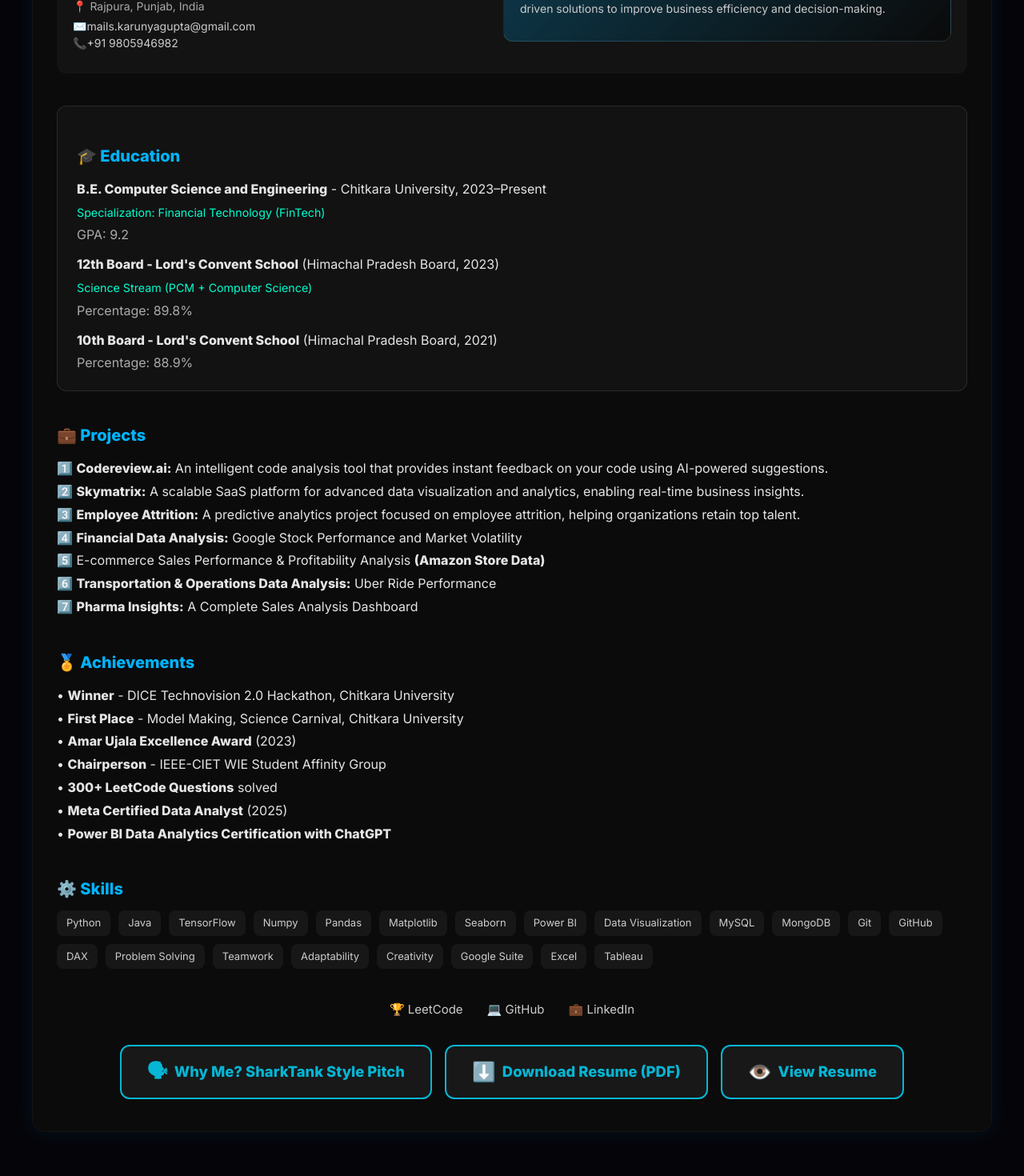
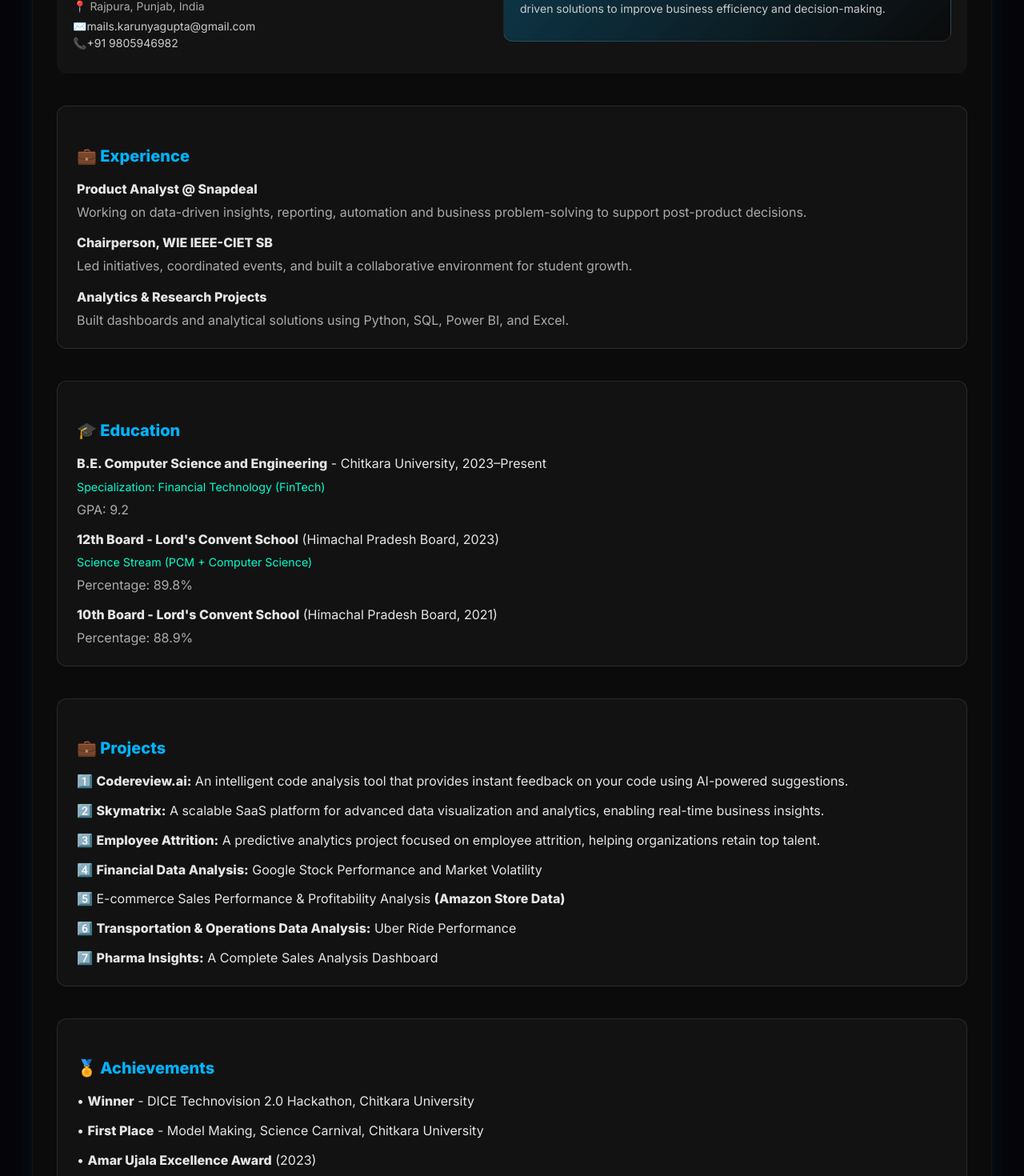
Before and after one commit to KarunyaGupta/Portfolio, a React (Vite) app: page /resume in a window 1280 px wide. Shown: the part 460-1930 px from the top of the page at 80% size. Built offline with nearby package versions, Linux system fonts and the light colour scheme; the HTML template or start-up script is replaced by a standard one.

Commit message:
UI changes

```diff
--- a/package.json
+++ b/package.json
@@ -11,6 +11,8 @@
     "d3": "^7.9.0",
     "emailjs-com": "^3.2.0",
     "framer-motion": "^10.12.6",
+    "html2canvas": "^1.4.1",
+    "jspdf": "^4.2.1",
     "lucide-react": "^0.552.0",
     "react": "^18.2.0",
     "react-dom": "^18.2.0",
--- a/src/pages/About.jsx
+++ b/src/pages/About.jsx
@@ -59,68 +59,59 @@ const AboutMe = () => {
             textAlign: "justify",
           }}
         >
-          Hi, I’m <strong>Karunya Gupta</strong> - an aspiring{" "}
-          <strong>Analyst</strong> and{" "}
-          <strong></strong> with a passion for turning
-          data into actionable insights.
+          Hi, I’m <strong>Karunya Gupta</strong> - a <strong>Product Analyst</strong> and
+          final-year <strong>B.E. Computer Science and Engineering</strong> student at
+          <strong> Chitkara University</strong>. I’m passionate about turning data,
+          user behavior, and business context into clear, actionable insights.
         </p>
-        <p className="text-gray-700 mb-4" style={{textAlign: "justify" }}>
-          As a pre-final year
-          <strong> B.E. Computer Science and Engineering</strong> student at
-          <strong> Chitkara University</strong>, I combine academic learning with
-          hands-on projects and leadership experience.
+        <p className="text-gray-700 mb-4" style={{ textAlign: "justify" }}>
+          Currently, I’m working in analytics and product-focused problem solving,
+          while also strengthening my skills in data analysis, business strategy,
+          and AI-driven decision making.
         </p>
 
 
         <div className="mb-4">
           <h2 className="text-xl font-medium mb-2">What I do</h2>
-          <ul className="list-disc list-inside text-gray-700" style={{textAlign: "justify" }}>
+          <ul className="list-disc list-inside text-gray-700" style={{ textAlign: "justify" }}>
             <li>
-          <strong>Data Analysis & Visualization</strong> (Excel, Power BI, DAX, SQL, Python)
+              <strong>Product & Data Analysis</strong> using SQL, Python, Excel, and Power BI
             </li>
             <li>
-          <strong>Business Insights & Reporting</strong> : turning data into
-          action
+              <strong>Business Insights & Reporting</strong> to support decisions and improve outcomes
             </li>
             <li>
-          <strong>Generative AI & Prompt Engineering</strong> : exploring real
-          business applications
+              <strong>Dashboarding & Storytelling</strong> with clear, data-driven narratives
             </li>
             <li>
-          <strong>Leadership & Collaboration</strong> through IEEE WIE initiatives
+              <strong>Leadership & Collaboration</strong> through IEEE WIE and team-based initiatives
             </li>
           </ul>
           </div>
 
-
           <div className="mb-4">
           <h2 className="text-xl font-medium mb-2">My approach</h2>
-          <p className="text-gray-700" style={{textAlign: "justify" }}>
-          I believe technology should be people-centered. I focus on building
-          solutions that are insightful, easy to understand, and useful for
-          decision-making. Leading IEEE WIE, organizing events, and collaborating
-          with diverse teams has sharpened my communication, project
-          management, and problem-solving skills.
+          <p className="text-gray-700" style={{ textAlign: "justify" }}>
+            I believe strong solutions come from combining data, curiosity, and clear communication.
+            I focus on understanding the problem first, then using analytics and collaboration to create
+            practical, impact-driven outcomes. My experience in leadership and projects has strengthened
+            my ability to work across teams and deliver with clarity.
           </p>
           </div>
 
-
           <div>
           <h2 className="text-xl font-medium mb-2">Open to</h2>
-          <p className="text-gray-700" style={{textAlign: "justify" }}>
-          Internships or projects in <strong>Business Analysis</strong> /{' '}
-          <strong>FinTech Domain</strong>, semi-technical roles bridging
-          technology and business, and collaborations in <strong>AI</strong>,
-          analytics, and innovation-driven projects.
+          <p className="text-gray-700" style={{ textAlign: "justify" }}>
+            Opportunities in <strong>Product Analytics</strong>, <strong>Business Analytics</strong>,
+            <strong> FinTech</strong>, and data-driven roles where I can contribute, learn fast,
+            and create measurable impact.
           </p>
           </div>
 
-
-          <footer className="mt-6 text-sm text-gray-600" style={{textAlign: "justify" }}>
+          <footer className="mt-6 text-sm text-gray-600" style={{ textAlign: "justify" }}>
           <p>
-          Let’s connect if you’re looking for an enthusiastic learner who combines my
-          <strong> skills</strong> with <strong>analytical thinking</strong> and
-          an eagerness to contribute to data-driven decision making.
+            Let’s connect if you’re looking for someone who combines analytical thinking,
+            business awareness, and a strong willingness to learn and contribute.
           </p>
           </footer>
 
--- a/src/pages/Resume.jsx
+++ b/src/pages/Resume.jsx
@@ -77,7 +77,7 @@ export default function Resume() {
               👨‍💻 Karunya Gupta
             </h3>
             <p style={{ marginTop: 10, fontSize: 15, color: "#ccc", textAlign: "justify" }}>
-              Final year Computer Science and Engineering Student,
+              Final year Computer Science and Engineering Student -
               <br />Chitkara University
             </p>
             <p style={{ margin: "4px 0", fontSize: 14, color: "#aaa" }}>
@@ -135,11 +135,52 @@ export default function Resume() {
           </motion.div>
         </motion.div>
 
+        {/* Brief Experience Section */}
+        <motion.div
+          initial={{ opacity: 0, y: 20 }}
+          animate={{ opacity: 1, y: 0 }}
+          transition={{ delay: 0.6 }}
+          style={{
+            marginTop: 40,
+            border: "1px solid rgba(255,255,255,0.1)",
+            borderRadius: 12,
+            padding: "20px 24px",
+            background: "rgba(255,255,255,0.03)",
+          }}
+        >
+          <h4 style={{ fontSize: 20, color: "#00b4ff", marginBottom: 12 }}>
+            💼 Experience
+          </h4>
+          <ul style={{ listStyle: "none", padding: 0, margin: 0, lineHeight: 1.8, textAlign: "left" }}>
+            <li>
+              <strong>Product Analyst @ Snapdeal</strong>
+              <br />
+              <span style={{ color: "#aaa" }}>
+                Working on data-driven insights, reporting, automation and business problem-solving to support post-product decisions.
+              </span>
+            </li>
+            <li style={{ marginTop: 10 }}>
+              <strong>Chairperson, WIE IEEE-CIET SB</strong>
+              <br />
+              <span style={{ color: "#aaa" }}>
+                Led initiatives, coordinated events, and built a collaborative environment for student growth.
+              </span>
+            </li>
+            <li style={{ marginTop: 10 }}>
+              <strong>Analytics & Research Projects</strong>
+              <br />
+              <span style={{ color: "#aaa" }}>
+                Built dashboards and analytical solutions using Python, SQL, Power BI, and Excel.
+              </span>
+            </li>
+          </ul>
+        </motion.div>
+
         {/* Education Section with Border Box */}
         <motion.div
           initial={{ opacity: 0, y: 20 }}
           animate={{ opacity: 1, y: 0 }}
-          transition={{ delay: 0.6 }}
+          transition={{ delay: 0.7 }}
           style={{
             marginTop: 40,
             border: "1px solid rgba(255,255,255,0.1)",
@@ -176,17 +217,23 @@ export default function Resume() {
           initial={{ opacity: 0, y: 20 }}
           animate={{ opacity: 1, y: 0 }}
           transition={{ delay: 0.8 }}
-          style={{ marginTop: 40 }}
+          style={{
+            marginTop: 40,
+            border: "1px solid rgba(255,255,255,0.1)",
+            borderRadius: 12,
+            padding: "20px 24px",
+            background: "rgba(255,255,255,0.03)",
+          }}
         >
           <h4 style={{ fontSize: 20, color: "#00b4ff", marginBottom: 12 }}>💼 Projects</h4>
-          <ul style={{ listStyle: "none", padding: 0, margin: 0, lineHeight: 1.8, textAlign: "justify" }}>
+          <ul style={{ listStyle: "none", padding: 0, margin: 0, lineHeight: 1.8, textAlign: "left" }}>
             <li>1️⃣ <b>Codereview.ai:</b> An intelligent code analysis tool that provides instant feedback on your code using AI-powered suggestions.</li>
-            <li>2️⃣ <b>Skymatrix:</b> A scalable SaaS platform for advanced data visualization and analytics, enabling real-time business insights.</li>
-            <li>3️⃣ <b>Employee Attrition:</b> A predictive analytics project focused on employee attrition, helping organizations retain top talent.</li>
-            <li>4️⃣ <b>Financial Data Analysis:</b> Google Stock Performance and Market Volatility</li>
-            <li>5️⃣ E-commerce Sales Performance & Profitability Analysis <b>(Amazon Store Data)</b></li>
-            <li>6️⃣ <b>Transportation & Operations Data Analysis:</b> Uber Ride Performance</li>
-            <li>7️⃣ <b>Pharma Insights:</b> A Complete Sales Analysis Dashboard</li>
+            <li style={{ marginTop: 8 }}>2️⃣ <b>Skymatrix:</b> A scalable SaaS platform for advanced data visualization and analytics, enabling real-time business insights.</li>
+            <li style={{ marginTop: 8 }}>3️⃣ <b>Employee Attrition:</b> A predictive analytics project focused on employee attrition, helping organizations retain top talent.</li>
+            <li style={{ marginTop: 8 }}>4️⃣ <b>Financial Data Analysis:</b> Google Stock Performance and Market Volatility</li>
+            <li style={{ marginTop: 8 }}>5️⃣ E-commerce Sales Performance & Profitability Analysis <b>(Amazon Store Data)</b></li>
+            <li style={{ marginTop: 8 }}>6️⃣ <b>Transportation & Operations Data Analysis:</b> Uber Ride Performance</li>
+            <li style={{ marginTop: 8 }}>7️⃣ <b>Pharma Insights:</b> A Complete Sales Analysis Dashboard</li>
           </ul>
         </motion.div>
 
@@ -195,18 +242,24 @@ export default function Resume() {
           initial={{ opacity: 0, y: 20 }}
           animate={{ opacity: 1, y: 0 }}
           transition={{ delay: 0.9 }}
-          style={{ marginTop: 40 }}
+          style={{
+            marginTop: 40,
+            border: "1px solid rgba(255,255,255,0.1)",
+            borderRadius: 12,
+            padding: "20px 24px",
+            background: "rgba(255,255,255,0.03)",
+          }}
         >
           <h4 style={{ fontSize: 20, color: "#00b4ff", marginBottom: 12 }}>🏅 Achievements</h4>
-          <ul style={{ listStyle: "none", padding: 0, margin: 0, lineHeight: 1.8, textAlign: "justify" }}>
+          <ul style={{ listStyle: "none", padding: 0, margin: 0, lineHeight: 1.8, textAlign: "left" }}>
             <li>• <b>Winner</b> - DICE Technovision 2.0 Hackathon, Chitkara University</li>
-            <li>• <b>First Place</b> - Model Making, Science Carnival, Chitkara University</li>
-            <li>• <b>Amar Ujala Excellence Award</b> (2023)</li>
-            <li>• <b>Chairperson</b> - IEEE-CIET WIE Student Affinity Group</li>
-            {/* <li>• <b>Successfully organized National level hackathons</b> - HACK INDIA</li> */}
-            <li>• <b>300+ LeetCode Questions</b> solved</li>
-            <li>• <b>Meta Certified Data Analyst</b> (2025)</li>
-            <li>• <b>Power BI Data Analytics Certification with ChatGPT</b></li>
+            <li style={{ marginTop: 8 }}>• <b>First Place</b> - Model Making, Science Carnival, Chitkara University</li>
+            <li style={{ marginTop: 8 }}>• <b>Amar Ujala Excellence Award</b> (2023)</li>
+            <li style={{ marginTop: 8 }}>• <b>Chairperson</b> - IEEE-CIET WIE Student Affinity Group</li>
+            {/* <li style={{ marginTop: 8 }}>• <b>Successfully organized National level hackathons</b> - HACK INDIA</li> */}
+            <li style={{ marginTop: 8 }}>• <b>300+ LeetCode Questions</b> solved</li>
+            <li style={{ marginTop: 8 }}>• <b>Meta Certified Data Analyst</b> (2025)</li>
+            <li style={{ marginTop: 8 }}>• <b>Power BI Data Analytics Certification with ChatGPT</b></li>
           </ul>
         </motion.div>
 
@@ -221,6 +274,7 @@ export default function Resume() {
           <div style={{ display: "flex", flexWrap: "wrap", gap: 10 }}>
             {[
               "Python",
+              "DataBricks",
               "Java",
               "TensorFlow",
               "Numpy",
@@ -295,17 +349,38 @@ export default function Resume() {
         {/* PDF Download & View Buttons - Responsive */}
         <style>
           {`
+            .resume-cta-btn {
+              display: inline-flex;
+              align-items: center;
+              justify-content: center;
+              gap: 0.5rem;
+              padding: 0.78rem 1rem;
+              border-radius: 999px;
+              font-size: 0.95rem;
+              font-weight: 600;
+              text-decoration: none;
+              transition: transform 0.2s ease, background 0.2s ease;
+            }
+
+            .resume-cta-btn-primary {
+              background: linear-gradient(90deg, var(--accent), #00b4ff);
+              color: #fff;
+            }
+
+            .resume-cta-btn-secondary {
+              background: rgba(255, 255, 255, 0.06);
+              color: #eef7ff;
+              border: 1px solid rgba(255, 255, 255, 0.08);
+            }
+
             @media (max-width: 600px) {
               .resume-btns {
                 flex-direction: column !important;
-                gap: 10px !important;
                 align-items: stretch !important;
               }
-              .resume-btns a {
+              .resume-cta-btn {
                 width: 100% !important;
-                justify-content: center !important;
-                font-size: 1rem !important;
-                padding: 12px 0 !important;
+                font-size: 0.95rem;
               }
             }
           `}
@@ -318,81 +393,38 @@ export default function Resume() {
           style={{
             display: "flex",
             justifyContent: "center",
+            flexWrap: "wrap",
             marginTop: 32,
-            gap: 16,
+            gap: 12,
           }}
         >
           <motion.a
             href="/What_makes_me_unique.pdf"
             target="_blank"
             rel="noopener noreferrer"
-            className="btn code-btn"
-            whileHover={{ scale: 1.08 }}
-            style={{
-              display: 'flex',
-              alignItems: 'center',
-              gap: 8,
-              padding: '14px 32px',
-              borderRadius: 12,
-              fontSize: '1.15rem',
-              textDecoration: 'none',
-              cursor: 'pointer',
-              background: '#181818',
-              color: '#06b6d4',
-              border: '2px solid #06b6d4',
-              fontWeight: 700,
-              transition: 'background 0.2s, color 0.2s',
-            }}
+            className="resume-cta-btn resume-cta-btn-secondary"
+            whileHover={{ scale: 1.04 }}
           >
-            <span style={{ fontSize: "1.3em", textAlign: "center" }}>🗣</span> Why Me? SharkTank Style Pitch
+            <span>🗣</span> Why Me? SharkTank Style Pitch
           </motion.a>
 
           <motion.a
             href="/Resume.pdf"
             download="Karunya_Gupta_Resume.pdf"
-            className="btn code-btn"
-            whileHover={{ scale: 1.08 }}
-            style={{
-              display: 'flex',
-              alignItems: 'center',
-              gap: 8,
-              padding: '14px 32px',
-              borderRadius: 12,
-              fontSize: '1.15rem',
-              textDecoration: 'none',
-              cursor: 'pointer',
-              background: '#181818',
-              color: '#06b6d4',
-              border: '2px solid #06b6d4',
-              fontWeight: 700,
-              transition: 'background 0.2s, color 0.2s',
-            }}
+            className="resume-cta-btn resume-cta-btn-secondary"
+            whileHover={{ scale: 1.04 }}
           >
-            <span style={{ fontSize: "1.3em", textAlign: "center" }}>⬇️</span> Download Resume (PDF)
+            <span>⬇️</span> Download Resume (PDF)
           </motion.a>
+
           <motion.a
             href="/Resume.pdf"
             target="_blank"
             rel="noopener noreferrer"
-            className="btn code-btn"
-            whileHover={{ scale: 1.08 }}
-            style={{
-              display: 'flex',
-              alignItems: 'center',
-              gap: 8,
-              padding: '14px 32px',
-              borderRadius: 12,
-              fontSize: '1.15rem',
-              textDecoration: 'none',
-              cursor: 'pointer',
-              background: '#181818',
-              color: '#06b6d4',
-              border: '2px solid #06b6d4',
-              fontWeight: 700,
-              transition: 'background 0.2s, color 0.2s',
-            }}
+            className="resume-cta-btn resume-cta-btn-secondary"
+            whileHover={{ scale: 1.04 }}
           >
-            <span style={{ fontSize: "1.3em", textAlign: "center" }}>👁️</span> View Resume
+            <span>👁️</span> View Resume
           </motion.a>
         </motion.div>
       </motion.div>
```
Also changed, not shown: src/CSS/Home.css (+87 -0 lines), src/CSS/blog1.css (+20 -2 lines), src/pages/Blog.jsx (+30 -78 lines), src/pages/Home.jsx (+36 -0 lines), 1 other file (tests, documents, lock files or other folders). Lines whose indentation alone changed are shown as unchanged.
